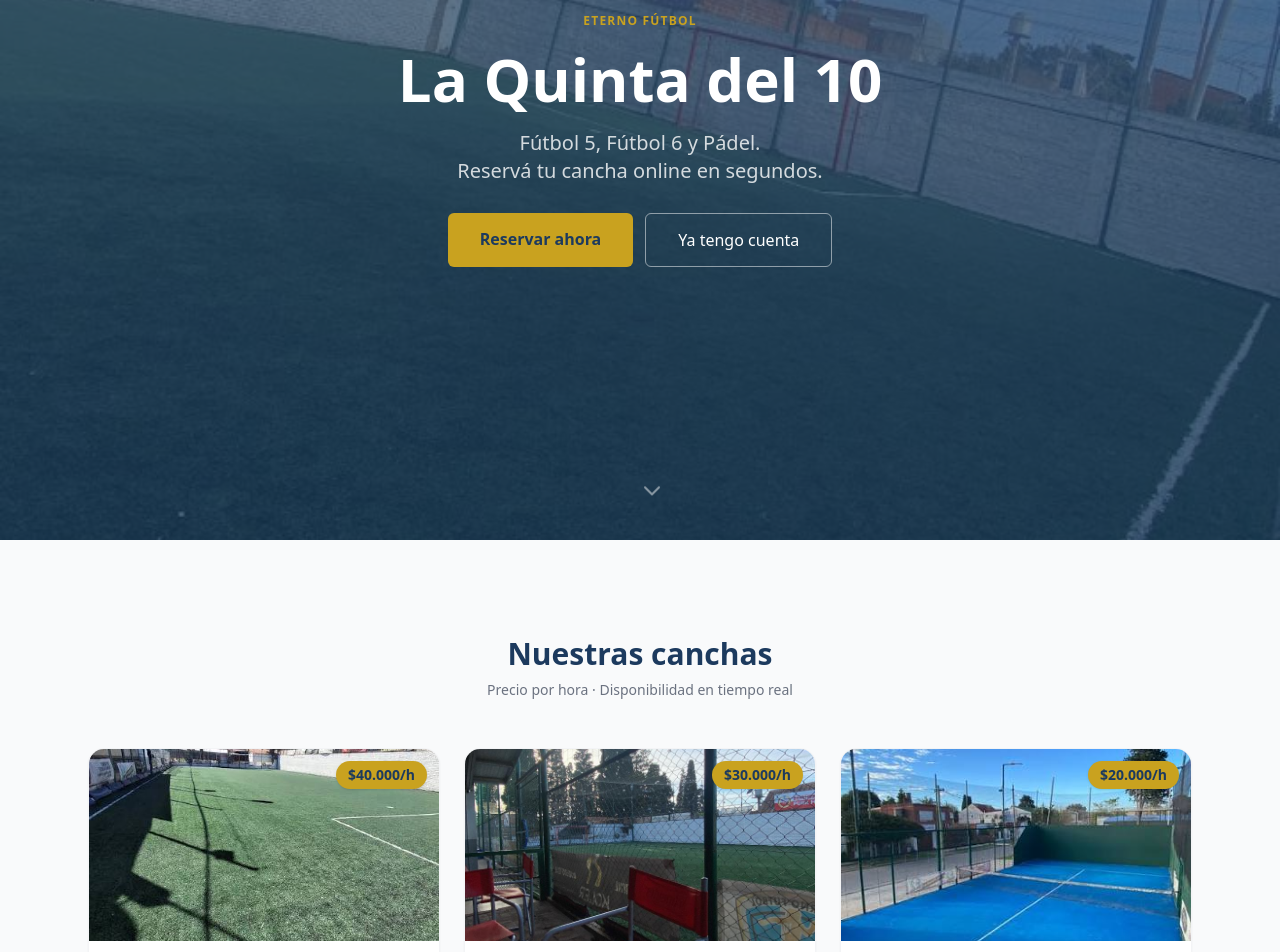
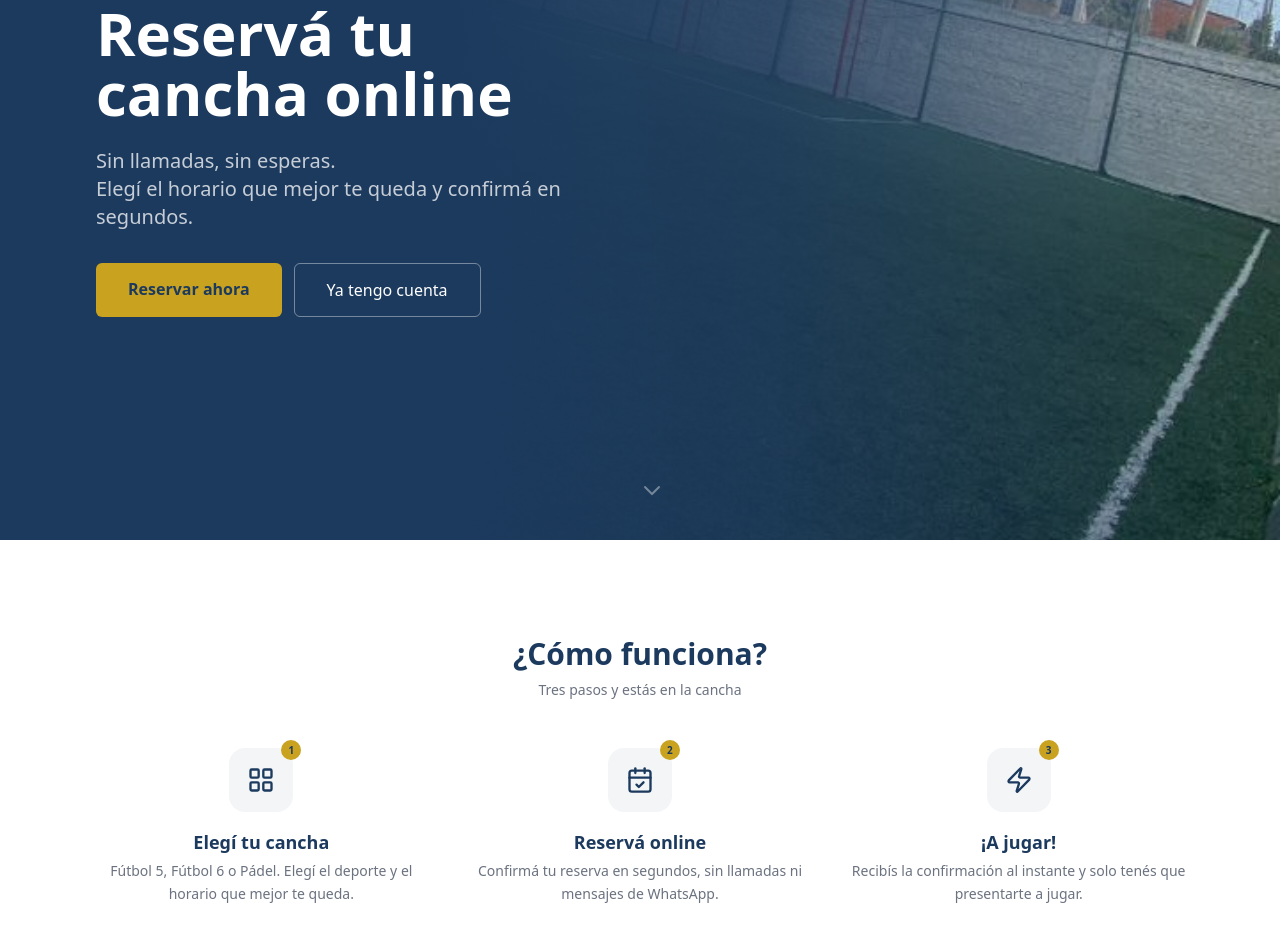
Before and after one commit to MartinZaccardo/quinta-10, a Next.js app in the folder apps/web/: page / in a window 1280 px wide. Shown: the part 260-1212 px from the top of the page. Built offline with nearby package versions, Linux system fonts and the light colour scheme; no server answers.

Commit message:
feat(landing): rediseño con hero gradiente, sección cómo funciona, iconografía y header dinámico

```diff
--- a/apps/web/app/page.tsx
+++ b/apps/web/app/page.tsx
@@ -1,106 +1,161 @@
-import Image from 'next/image';
-import Link from 'next/link';
+import Image from "next/image";
+import Link from "next/link";
+import {
+  MapPin,
+  Clock,
+  MessageCircle,
+  LayoutGrid,
+  CalendarCheck,
+  Zap,
+} from "lucide-react";
+import HeaderLanding from "@/components/landing/header-landing";
 
 const CANCHAS = [
   {
-    nombre: 'Fútbol 6',
-    precio: '$40.000',
-    foto: '/cancha-f6.jpg',
-    descripcion: 'Cancha de césped sintético para 6 vs 6.',
+    nombre: "Fútbol 6",
+    precio: "$40.000",
+    foto: "/cancha-f6.jpg",
+    descripcion: "Cancha de césped sintético para 6 vs 6.",
   },
   {
-    nombre: 'Fútbol 5',
-    precio: '$30.000',
-    foto: '/afuera-dia.jpeg',
-    descripcion: 'Cancha rápida, ideal para grupos de 5.',
+    nombre: "Fútbol 5",
+    precio: "$30.000",
+    foto: "/afuera-dia.jpeg",
+    descripcion: "Cancha rápida, ideal para grupos de 5.",
   },
   {
-    nombre: 'Pádel',
-    precio: '$20.000',
-    foto: '/padel.jpg',
-    descripcion: 'Cancha al aire libre con iluminación nocturna.',
+    nombre: "Pádel",
+    precio: "$20.000",
+    foto: "/padel.jpg",
+    descripcion: "Cancha al aire libre con iluminación nocturna.",
+  },
+];
+
+const PASOS = [
+  {
+    Icono: LayoutGrid,
+    numero: "01",
+    titulo: "Elegí tu cancha",
+    descripcion:
+      "Fútbol 5, Fútbol 6 o Pádel. Elegí el deporte y el horario que mejor te queda.",
+  },
+  {
+    Icono: CalendarCheck,
+    numero: "02",
+    titulo: "Reservá online",
+    descripcion:
+      "Confirmá tu reserva en segundos, sin llamadas ni mensajes de WhatsApp.",
+  },
+  {
+    Icono: Zap,
+    numero: "03",
+    titulo: "¡A jugar!",
+    descripcion:
+      "Recibís la confirmación al instante y solo tenés que presentarte a jugar.",
   },
 ];
 
 export default function PaginaLanding() {
   return (
     <div className="min-h-screen bg-white">
-
       {/* ── Header ─────────────────────────────────────────────── */}
-      <header className="fixed top-0 left-0 right-0 z-50 bg-[#1C3A5E]/90 backdrop-blur-sm">
-        <div className="max-w-6xl mx-auto px-4 sm:px-6 h-16 flex items-center justify-between">
-          <div className="flex items-center gap-3">
-            <Image
-              src="/quinta-logo.jpeg"
-              alt="La Quinta del 10"
-              width={36}
-              height={36}
-              className="rounded-full"
-            />
-            <span className="text-white font-semibold text-sm hidden sm:block">
-              La Quinta del 10
-            </span>
-          </div>
-          <div className="flex items-center gap-3">
-            <Link
-              href="/login"
-              className="text-white/80 hover:text-white text-sm transition-colors hidden sm:block"
-            >
-              Iniciar sesión
-            </Link>
-            <Link
-              href="/registro"
-              className="bg-[#C9A21F] hover:bg-[#B8911A] text-[#1C3A5E] font-semibold text-sm px-4 py-2 rounded-md transition-colors"
-            >
-              Reservar
-            </Link>
-          </div>
-        </div>
-      </header>
+      <HeaderLanding />
 
       {/* ── Hero ───────────────────────────────────────────────── */}
-      <section className="relative min-h-screen flex items-center justify-center">
+      <section className="relative min-h-screen flex items-center">
         <Image
           src="/cancha-f6-arco.jpeg"
           alt="Cancha de fútbol La Quinta del 10"
           fill
-          className="object-cover object-[center_60%]"
+          className="object-cover object-[center_65%]"
           priority
         />
-        <div className="absolute inset-0 bg-[#1C3A5E]/70" />
+        {/* Gradiente: azul sólido a la izquierda, se desvanece mostrando la cancha a la derecha */}
+        <div className="absolute inset-0 bg-gradient-to-r from-[#1C3A5E] from-35% via-[#1C3A5E]/85 via-60% to-[#1C3A5E]/10" />
 
-        <div className="relative z-10 text-center px-6 space-y-5 max-w-2xl mx-auto">
+        <div className="relative z-10 w-full max-w-6xl mx-auto px-6 sm:px-8">
+          <div className="max-w-lg space-y-6">
             <p className="text-[#C9A21F] font-semibold tracking-widest text-xs uppercase">
-            Eterno Fútbol
+              Fútbol 5 · Fútbol 6 · Pádel
             </p>
             <h1 className="text-white text-4xl sm:text-6xl font-bold leading-tight">
-            La Quinta del 10
+              Reservá tu cancha online
             </h1>
-          <p className="text-white/80 text-lg sm:text-xl">
-            Fútbol 5, Fútbol 6 y Pádel.<br className="hidden sm:block" />
-            Reservá tu cancha online en segundos.
+            <p className="text-white/75 text-lg sm:text-xl leading-relaxed">
+              Sin llamadas, sin esperas.
+              <br className="hidden sm:block" />
+              Elegí el horario que mejor te queda y confirmá en segundos.
             </p>
-          <div className="flex flex-col sm:flex-row gap-3 justify-center pt-2">
+            <div className="flex flex-col sm:flex-row gap-3 pt-2">
               <Link
                 href="/registro"
-              className="bg-[#C9A21F] hover:bg-[#B8911A] text-[#1C3A5E] font-bold px-8 py-3.5 rounded-md transition-colors text-base"
+                className="bg-[#C9A21F] hover:bg-[#B8911A] text-[#1C3A5E] font-bold px-8 py-3.5 rounded-md transition-colors text-base text-center"
               >
                 Reservar ahora
               </Link>
               <Link
                 href="/login"
-              className="border border-white/50 text-white hover:bg-white/10 px-8 py-3.5 rounded-md transition-colors text-base"
+                className="border border-white/40 text-white hover:bg-white/10 px-8 py-3.5 rounded-md transition-colors text-base text-center"
               >
                 Ya tengo cuenta
               </Link>
             </div>
           </div>
+        </div>
 
-        {/* flecha hacia abajo */}
-        <div className="absolute bottom-8 left-1/2 -translate-x-1/2 text-white/50 animate-bounce">
-          <svg width="24" height="24" fill="none" viewBox="0 0 24 24" stroke="currentColor" strokeWidth={2}>
-            <path strokeLinecap="round" strokeLinejoin="round" d="M19 9l-7 7-7-7" />
+        <div className="absolute bottom-8 left-1/2 -translate-x-1/2 text-white/40 animate-bounce">
+          <svg
+            width="24"
+            height="24"
+            fill="none"
+            viewBox="0 0 24 24"
+            stroke="currentColor"
+            strokeWidth={2}
+          >
+            <path
+              strokeLinecap="round"
+              strokeLinejoin="round"
+              d="M19 9l-7 7-7-7"
+            />
           </svg>
+        </div>
+      </section>
+
+      {/* ── Cómo funciona ──────────────────────────────────────── */}
+      <section className="py-16 sm:py-24 bg-white">
+        <div className="max-w-6xl mx-auto px-4 sm:px-6">
+          <div className="text-center mb-12">
+            <h2 className="text-3xl font-bold text-[#1C3A5E]">
+              ¿Cómo funciona?
+            </h2>
+            <p className="text-gray-500 mt-2 text-sm">
+              Tres pasos y estás en la cancha
+            </p>
+          </div>
+
+          <div className="grid grid-cols-1 sm:grid-cols-3 gap-8">
+            {PASOS.map(({ Icono, numero, titulo, descripcion }) => (
+              <div
+                key={numero}
+                className="flex flex-col items-center text-center gap-4"
+              >
+                <div className="relative">
+                  <div className="w-16 h-16 rounded-2xl bg-[#1C3A5E]/5 flex items-center justify-center">
+                    <Icono className="w-7 h-7 text-[#1C3A5E]" />
+                  </div>
+                  <span className="absolute -top-2 -right-2 w-5 h-5 rounded-full bg-[#C9A21F] text-[#1C3A5E] text-[10px] font-bold flex items-center justify-center">
+                    {numero.slice(1)}
+                  </span>
+                </div>
+                <div>
+                  <h3 className="font-bold text-[#1C3A5E] text-lg">{titulo}</h3>
+                  <p className="text-gray-500 text-sm mt-1 leading-relaxed">
+                    {descripcion}
+                  </p>
+                </div>
+              </div>
+            ))}
+          </div>
         </div>
       </section>
 
@@ -108,8 +163,12 @@ export default function PaginaLanding() {
       <section className="py-16 sm:py-24 bg-gray-50">
         <div className="max-w-6xl mx-auto px-4 sm:px-6">
           <div className="text-center mb-12">
-            <h2 className="text-3xl font-bold text-[#1C3A5E]">Nuestras canchas</h2>
-            <p className="text-gray-500 mt-2 text-sm">Precio por hora · Disponibilidad en tiempo real</p>
+            <h2 className="text-3xl font-bold text-[#1C3A5E]">
+              Nuestras canchas
+            </h2>
+            <p className="text-gray-500 mt-2 text-sm">
+              Precio por hora · Disponibilidad en tiempo real
+            </p>
           </div>
 
           <div className="grid grid-cols-1 sm:grid-cols-3 gap-6">
@@ -119,14 +178,23 @@ export default function PaginaLanding() {
                 className="bg-white rounded-2xl overflow-hidden shadow-sm border border-gray-100 hover:shadow-md transition-shadow"
               >
                 <div className="relative h-48">
-                  <Image src={cancha.foto} alt={cancha.nombre} fill className="object-cover" />
+                  <Image
+                    src={cancha.foto}
+                    alt={cancha.nombre}
+                    fill
+                    className="object-cover"
+                  />
                   <span className="absolute top-3 right-3 bg-[#C9A21F] text-[#1C3A5E] font-bold text-sm px-3 py-1 rounded-full shadow">
                     {cancha.precio}/h
                   </span>
                 </div>
                 <div className="p-5">
-                  <h3 className="font-bold text-[#1C3A5E] text-lg">{cancha.nombre}</h3>
-                  <p className="text-gray-500 text-sm mt-1">{cancha.descripcion}</p>
+                  <h3 className="font-bold text-[#1C3A5E] text-lg">
+                    {cancha.nombre}
+                  </h3>
+                  <p className="text-gray-500 text-sm mt-1">
+                    {cancha.descripcion}
+                  </p>
                   <Link
                     href="/registro"
                     className="mt-4 block text-center bg-[#1C3A5E] hover:bg-[#162D4A] text-white text-sm font-semibold px-4 py-2.5 rounded-md transition-colors"
@@ -144,13 +212,16 @@ export default function PaginaLanding() {
       <section className="py-16 sm:py-24 bg-white">
         <div className="max-w-6xl mx-auto px-4 sm:px-6">
           <div className="grid grid-cols-1 sm:grid-cols-2 gap-12 items-center">
-
             <div className="space-y-8">
-              <h2 className="text-3xl font-bold text-[#1C3A5E]">¿Dónde estamos?</h2>
+              <h2 className="text-3xl font-bold text-[#1C3A5E]">
+                ¿Dónde estamos?
+              </h2>
 
               <div className="space-y-5">
                 <div className="flex items-start gap-4">
-                  <span className="text-2xl mt-0.5">📍</span>
+                  <div className="w-9 h-9 rounded-lg bg-[#1C3A5E]/5 flex items-center justify-center shrink-0 mt-0.5">
+                    <MapPin className="w-4 h-4 text-[#1C3A5E]" />
+                  </div>
                   <div>
                     <p className="font-semibold text-gray-800">Dirección</p>
                     <p className="text-gray-600 text-sm mt-0.5">
@@ -160,17 +231,27 @@ export default function PaginaLanding() {
                 </div>
 
                 <div className="flex items-start gap-4">
-                  <span className="text-2xl mt-0.5">🕐</span>
+                  <div className="w-9 h-9 rounded-lg bg-[#1C3A5E]/5 flex items-center justify-center shrink-0 mt-0.5">
+                    <Clock className="w-4 h-4 text-[#1C3A5E]" />
+                  </div>
                   <div>
                     <p className="font-semibold text-gray-800">Horarios</p>
-                    <p className="text-gray-600 text-sm mt-0.5">Lunes a Jueves: 8:00 – 23:00</p>
-                    <p className="text-gray-600 text-sm">Viernes y Sábado: 8:00 – 02:00</p>
-                    <p className="text-gray-600 text-sm">Domingo: 8:00 – 23:00</p>
+                    <p className="text-gray-600 text-sm mt-0.5">
+                      Lunes a Jueves: 8:00 – 23:00
+                    </p>
+                    <p className="text-gray-600 text-sm">
+                      Viernes y Sábado: 8:00 – 02:00
+                    </p>
+                    <p className="text-gray-600 text-sm">
+                      Domingo: 8:00 – 23:00
+                    </p>
                   </div>
                 </div>
 
                 <div className="flex items-start gap-4">
-                  <span className="text-2xl mt-0.5">💬</span>
+                  <div className="w-9 h-9 rounded-lg bg-[#1C3A5E]/5 flex items-center justify-center shrink-0 mt-0.5">
+                    <MessageCircle className="w-4 h-4 text-[#1C3A5E]" />
+                  </div>
                   <div>
                     <p className="font-semibold text-gray-800">WhatsApp</p>
                     <a
@@ -194,7 +275,6 @@ export default function PaginaLanding() {
                 className="object-cover"
               />
             </div>
-
           </div>
         </div>
       </section>
@@ -223,7 +303,6 @@ export default function PaginaLanding() {
           </a>
         </div>
       </footer>
-
     </div>
   );
 }
--- /dev/null
+++ b/apps/web/components/landing/header-landing.tsx
@@ -0,0 +1,56 @@
+'use client';
+
+import Image from 'next/image';
+import Link from 'next/link';
+import { useAuth } from '@/contexts/auth';
+
+export default function HeaderLanding() {
+  const { estaAutenticado, esAdmin, cargando } = useAuth();
+
+  const panelUrl = esAdmin ? '/admin/disponibilidad' : '/cliente/disponibilidad';
+
+  return (
+    <header className="fixed top-0 left-0 right-0 z-50 bg-[#1C3A5E]/90 backdrop-blur-sm">
+      <div className="max-w-6xl mx-auto px-4 sm:px-6 h-16 flex items-center justify-between">
+        <div className="flex items-center gap-3">
+          <Image
+            src="/quinta-logo.jpeg"
+            alt="La Quinta del 10"
+            width={36}
+            height={36}
+            className="rounded-full"
+          />
+          <span className="text-white font-semibold text-sm hidden sm:block">
+            La Quinta del 10
+          </span>
+        </div>
+
+        {cargando ? (
+          <div className="h-8 w-28 bg-white/10 rounded-md animate-pulse" />
+        ) : estaAutenticado ? (
+          <Link
+            href={panelUrl}
+            className="bg-[#C9A21F] hover:bg-[#B8911A] text-[#1C3A5E] font-semibold text-sm px-4 py-2 rounded-md transition-colors"
+          >
+            Mi panel
+          </Link>
+        ) : (
+          <div className="flex items-center gap-3">
+            <Link
+              href="/login"
+              className="text-white/80 hover:text-white text-sm transition-colors hidden sm:block"
+            >
+              Iniciar sesión
+            </Link>
+            <Link
+              href="/registro"
+              className="bg-[#C9A21F] hover:bg-[#B8911A] text-[#1C3A5E] font-semibold text-sm px-4 py-2 rounded-md transition-colors"
+            >
+              Reservar
+            </Link>
+          </div>
+        )}
+      </div>
+    </header>
+  );
+}
```
Lines whose indentation alone changed are shown as unchanged.
